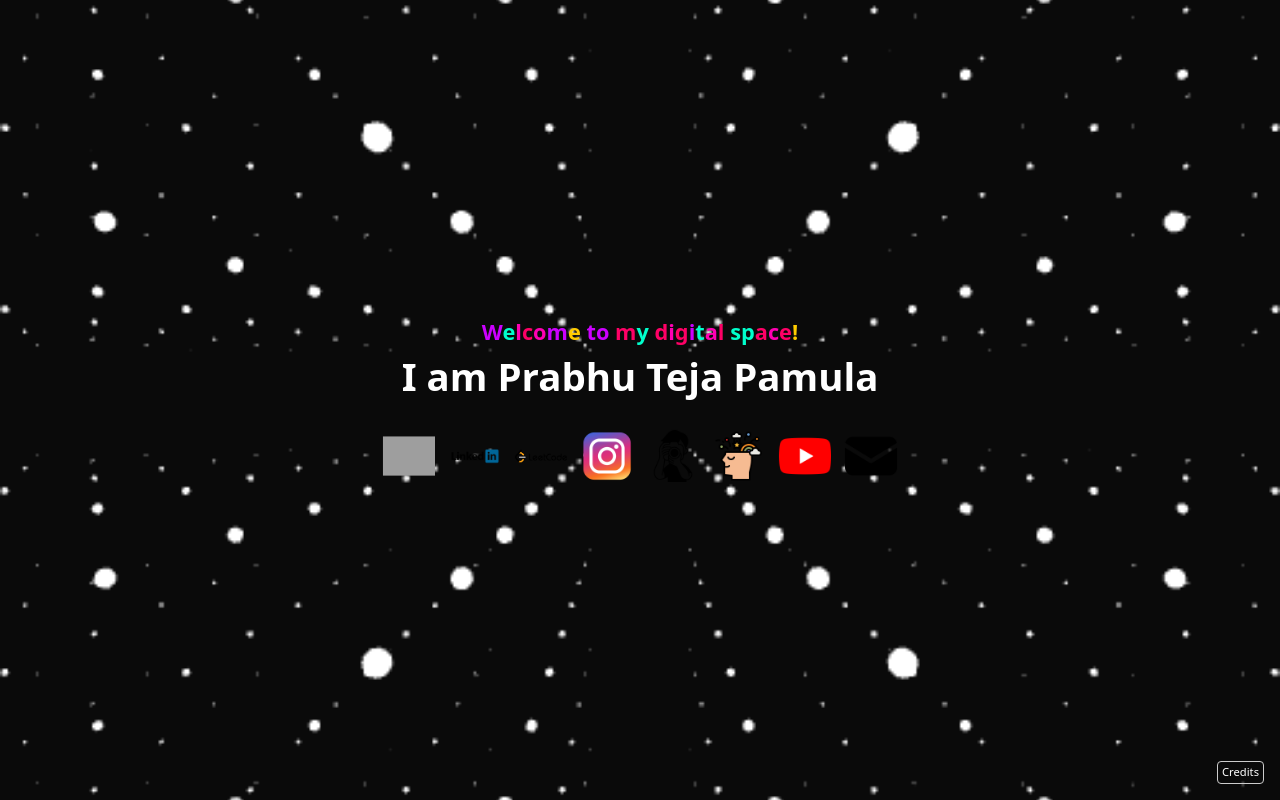
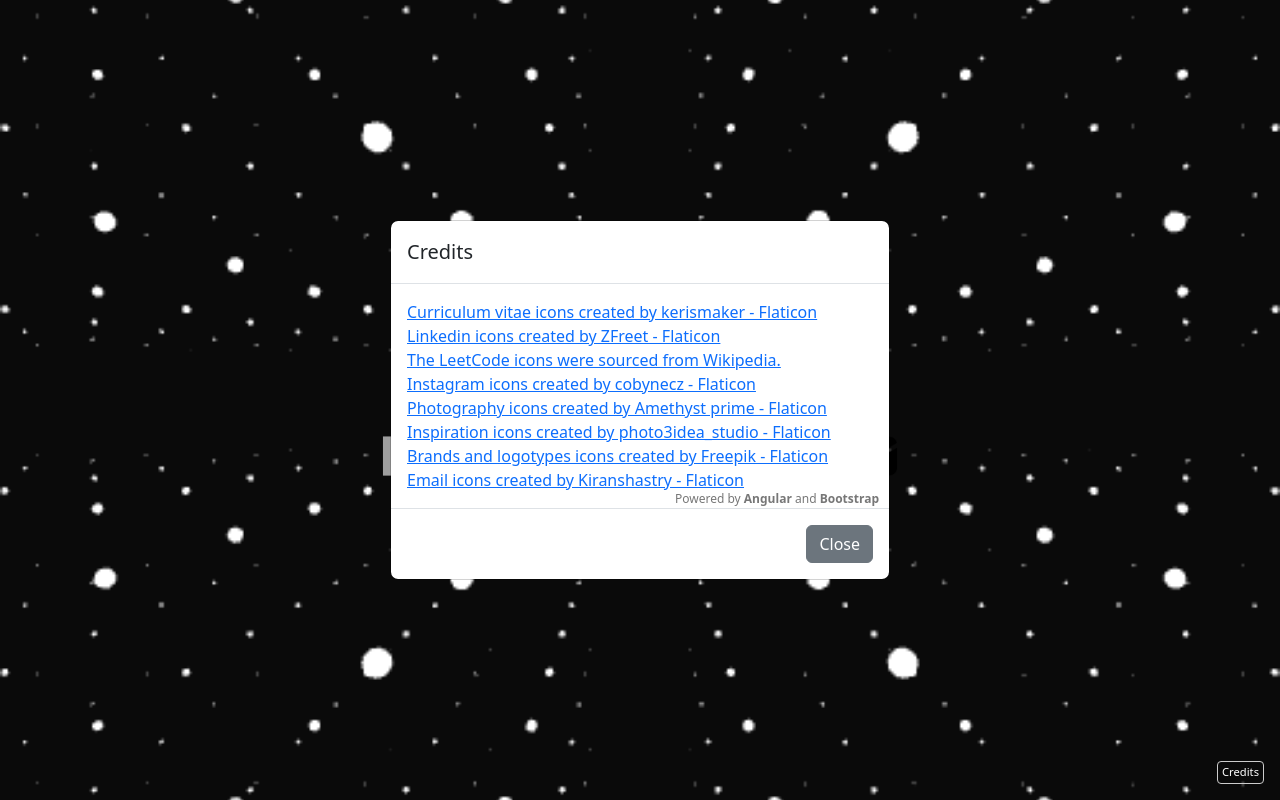
Before and after one commit to prabhutejapamula/portfolio, an Angular app: page /navigationMenu in a window 1280 px wide. Both pictures are taken after a click on the button "Credits". Built offline with nearby package versions, Linux system fonts and the light colour scheme; grey boxes are pictures that could not be loaded.

Commit message:
feat: credits modal added

```diff
--- a/src/app/navigation-menu/navigation-menu.component.html
+++ b/src/app/navigation-menu/navigation-menu.component.html
@@ -38,3 +38,47 @@
         Credits
     </button>
 </div>
+
+
+  <!-- Modal -->
+  <div class="modal fade" *ngIf="isModalOpen" [ngClass]="{'show': isModalOpen}" tabindex="-1" role="dialog" aria-labelledby="creditsModalCenterTitle" aria-hidden="true" [style.display]="isModalOpen ? 'block' : 'none'">
+    <div class="modal-dialog modal-dialog-centered" role="document">
+      <div class="modal-content">
+        <div class="modal-header">
+          <h5 class="modal-title" id="exampleModalLongTitle">Credits</h5>
+        </div>
+        <div class="modal-body">
+          <div>
+            <a href="https://www.flaticon.com/free-icons/curriculum-vitae" title="curriculum vitae icons">Curriculum vitae icons created by kerismaker - Flaticon</a>
+          </div>
+          <div>
+            <a href="https://www.flaticon.com/free-icons/linkedin" title="linkedin icons">Linkedin icons created by ZFreet - Flaticon</a>
+          </div>
+          <div>
+            <a href="https://en.wikipedia.org/wiki/LeetCode#/media/File:LeetCode_Logo_black_with_text.svg" title="leetcode icons">The LeetCode icons were sourced from Wikipedia.</a>
+          </div>
+          <div>
+            <a href="https://www.flaticon.com/free-icons/instagram" title="instagram icons">Instagram icons created by cobynecz - Flaticon</a>
+          </div>
+          <div>
+            <a href="https://www.flaticon.com/free-icons/photography" title="photography icons">Photography icons created by Amethyst prime - Flaticon</a>
+          </div>
+          <div>
+            <a href="https://www.flaticon.com/free-icons/inspiration" title="inspiration icons">Inspiration icons created by photo3idea_studio - Flaticon</a>
+          </div>
+          <div>
+            <a href="https://www.flaticon.com/free-icons/brands-and-logotypes" title="brands and logotypes icons">Brands and logotypes icons created by Freepik - Flaticon</a>
+          </div>
+          <div>
+            <a href="https://www.flaticon.com/free-icons/email" title="email icons">Email icons created by Kiranshastry - Flaticon</a>
+          </div>
+          <div class="powered-by">
+            Powered by <strong>Angular</strong> and <strong>Bootstrap</strong>
+        </div>
+        </div>
+        <div class="modal-footer">
+          <button type="button" class="btn btn-secondary" (click)="closeCredits()">Close</button>
+        </div>
+      </div>
+    </div>
+  </div>
--- a/src/app/navigation-menu/navigation-menu.component.scss
+++ b/src/app/navigation-menu/navigation-menu.component.scss
@@ -119,14 +119,22 @@
 }
 
 .small-btn {
-    padding: 2px 4px; /* Reduce padding */
-    font-size: 0.7rem; /* Reduce font size */
-    border-radius: 0.25rem; /* Optional: smaller rounded corners */
-    background-color: transparent; /* Make background transparent */
-    border: 1px solid #ccc; /* Optional: add a border if needed */
+    padding: 2px 4px;
+    font-size: 0.7rem;
+    border-radius: 0.25rem;
+    background-color: transparent;
+    border: 1px solid #ccc;
 }
 
 .small-btn:hover {
-    background-color: rgba(255, 255, 255, 0.1); /* Optional: add a slight hover effect */
-    border-color: #aaa; /* Optional: change border color on hover */
+    background-color: rgba(255, 255, 255, 0.1);
+    border-color: #aaa;
 }
+
+.powered-by {
+    position: absolute;
+    bottom: 0px;
+    right: 10px;
+    font-size: 12px;
+    color: #777;
+}
--- a/src/app/navigation-menu/navigation-menu.component.ts
+++ b/src/app/navigation-menu/navigation-menu.component.ts
@@ -1,9 +1,9 @@
-import { Component, OnInit } from '@angular/core';
-import { Router } from '@angular/router';
+import { CommonModule } from '@angular/common';
+import { Component, HostListener, OnInit } from '@angular/core';
 
 @Component({
   selector: 'app-navigation-menu',
-  imports: [],
+  imports: [CommonModule],
   templateUrl: './navigation-menu.component.html',
   styleUrl: './navigation-menu.component.scss'
 })
@@ -17,6 +17,7 @@ export class NavigationMenuComponent implements OnInit {
   inspirationImage: string = "assets/inspiration.png";
   youtubeImage: string = "assets/youtube.png";
   emailImage: string = "assets/email.png";
+  isModalOpen: boolean = false;
 
   ngOnInit() {
     this.applyGlowingTextEffect();
@@ -79,8 +80,19 @@ export class NavigationMenuComponent implements OnInit {
     window.location.href = mailtoLink;
   }
 
-  openCredits(){
+  openCredits() {
+    this.isModalOpen = true;
+  }
 
+  closeCredits() {
+    this.isModalOpen = false;
+  }
+
+  @HostListener('document:keydown', ['$event'])
+  handleKeyboardEvent(event: KeyboardEvent) {
+    if (event.key === 'Escape' && this.isModalOpen) {
+      this.closeCredits();
+    }
   }
 
 }
```
